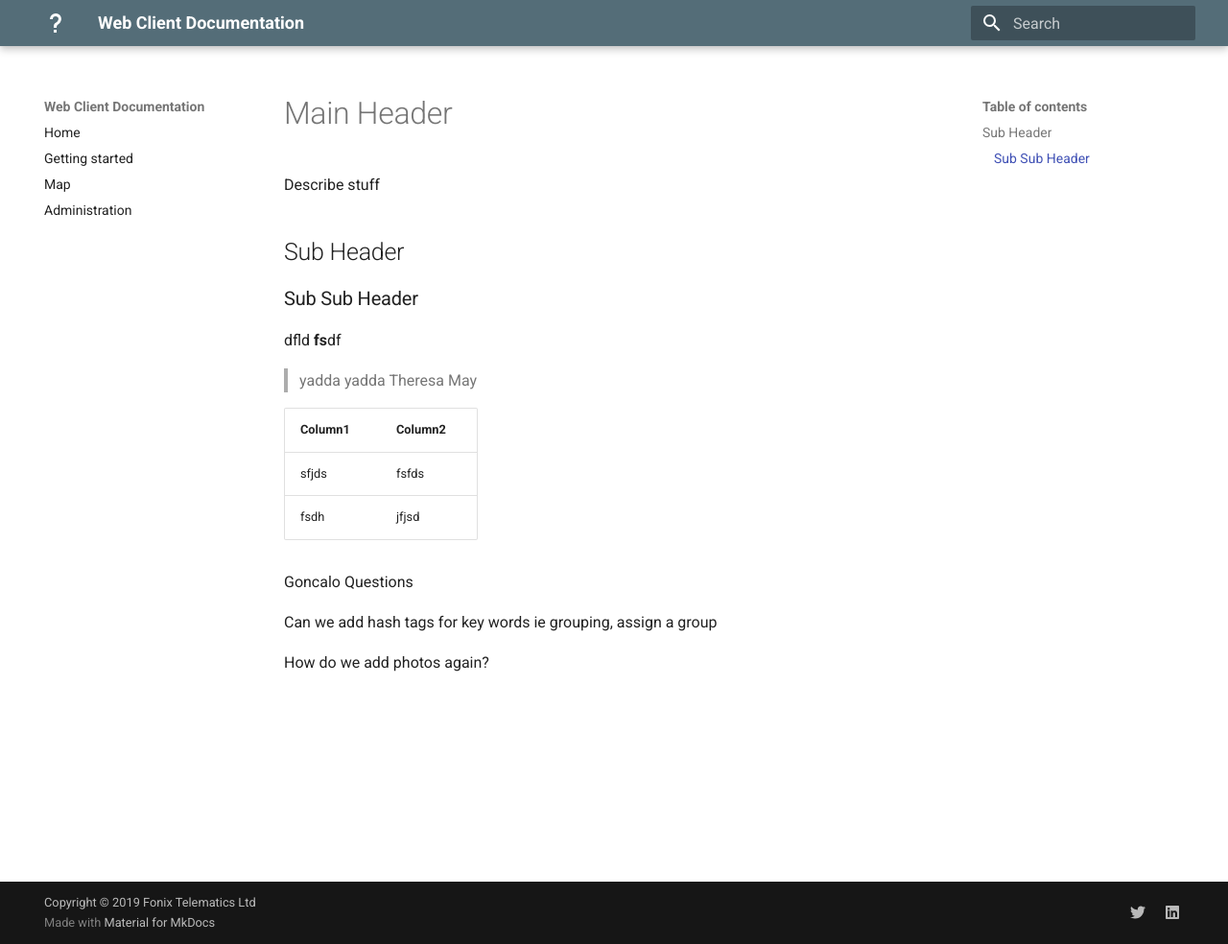
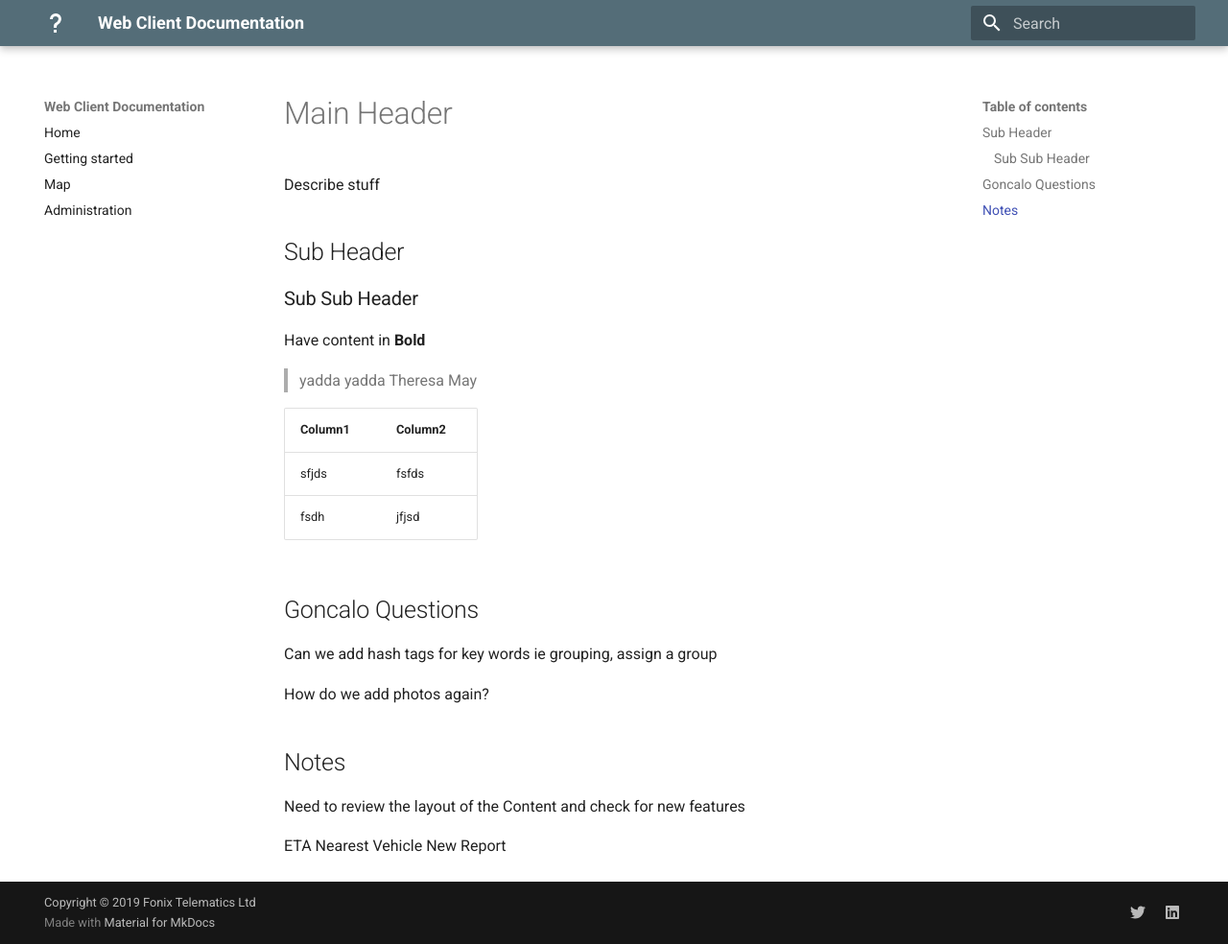
Before and after one commit to fonixtelematics/user-manual, an MkDocs documentation site: the page built from docs/AA Example Code.md, in a window 1280 px wide and 984 px high. Shown: the whole window at 96% size. Built offline with MkDocs 1.6.1 and Material for MkDocs 9.7.7, drawn with Linux system fonts in a browser that asks for light colours.

Commit message:
docs/AA Example Code.md updated from https://stackedit.io/

```diff
--- a/docs/AA Example Code.md
+++ b/docs/AA Example Code.md
@@ -7,7 +7,7 @@ Describe stuff
 
 ### Sub Sub Header
 
-dfld **fs**df
+Have content in **Bold**
 
 > yadda yadda Theresa May
 
@@ -16,11 +16,19 @@ dfld **fs**df
 | sfjds |fsfds  |
 |fsdh |jfjsd|
 
-Goncalo Questions
+## Goncalo Questions
 
 Can we add hash tags for key words ie grouping, assign a group
 
 How do we add photos again?
+
+## Notes
+
+Need to review the layout of the Content and check for new features
+
+ETA
+Nearest Vehicle
+New Report
 <!--stackedit_data:
-eyJoaXN0b3J5IjpbMTUxMzQ5MDg5MSwtMTkxNzcwOTQ0XX0=
+eyJoaXN0b3J5IjpbLTE4NDU3NDg1OTAsLTE5MTc3MDk0NF19
 -->
```
